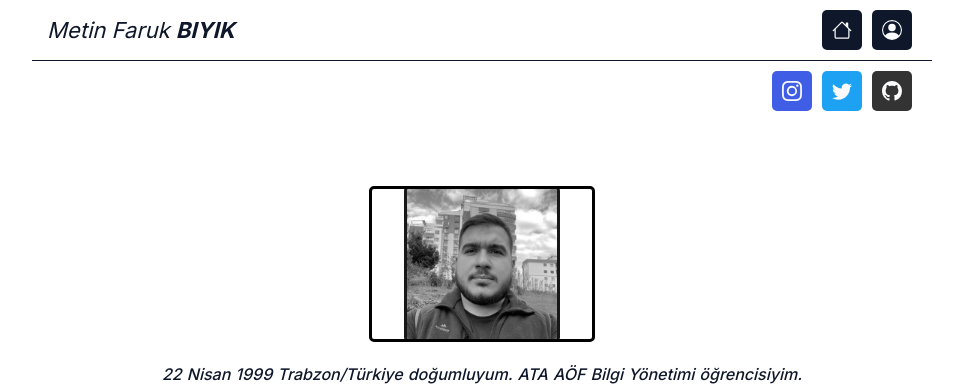
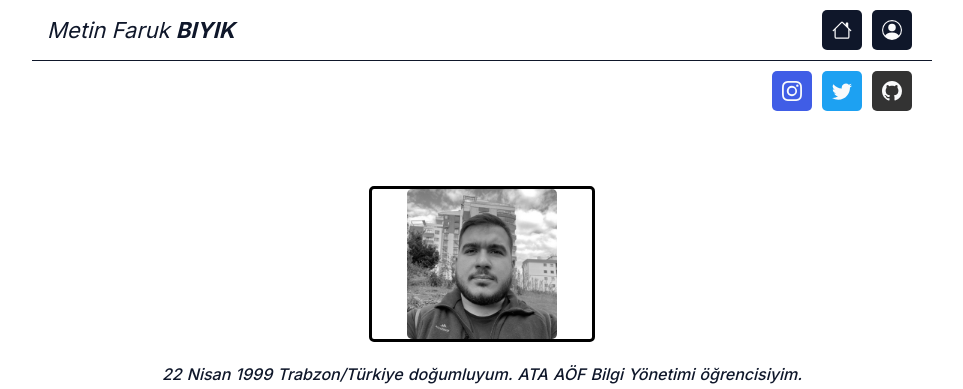
Before and after one commit to metinfarukbiyik/homepage, a React (Create React App) app: page / in a window 1280 px wide. Shown: the top 389 px of the page, without its empty margins (158-1121 px from the left). Built offline with nearby package versions, Linux system fonts and the light colour scheme.

Commit message:
Update Main.scss

```diff
--- a/src/styles/Main.scss
+++ b/src/styles/Main.scss
@@ -56,7 +56,6 @@
     }
  img {
     width: 15rem;
-    border: 3px solid var(--mbdark);
     border-radius: .5rem;
     display: flex;
     transition: .3s;
```
